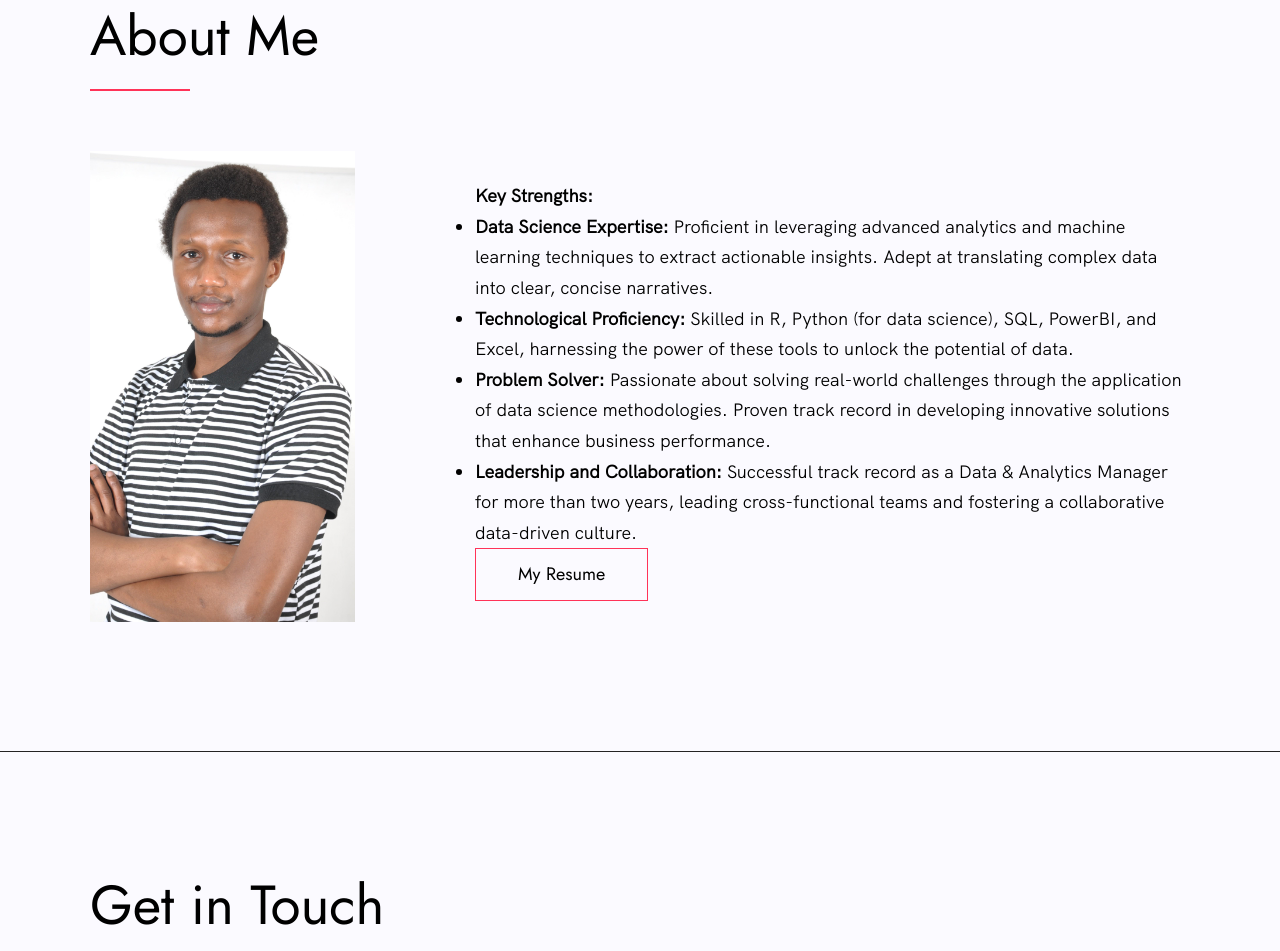
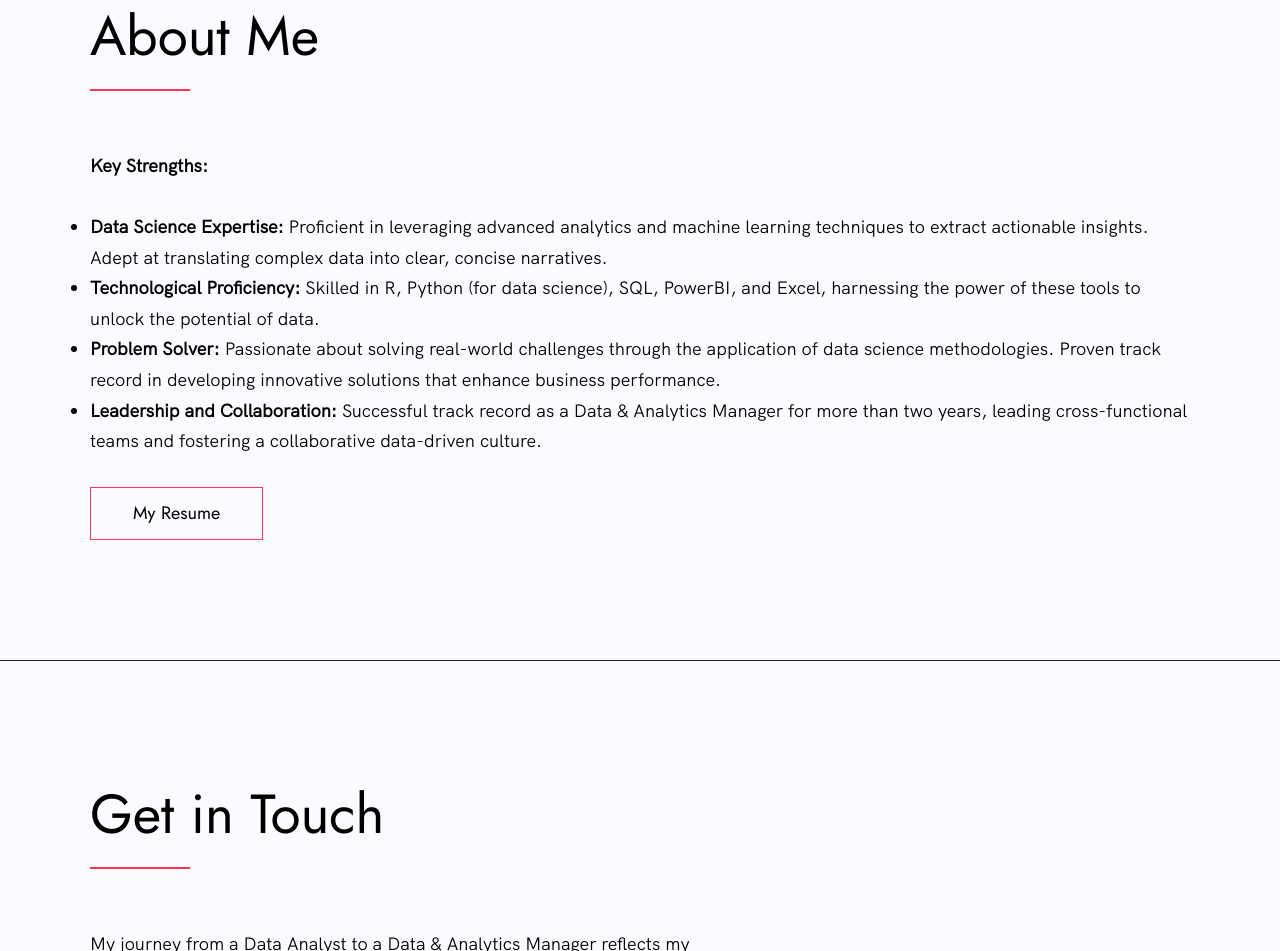
Before and after one commit to AntonyRono/github_portfolio, a plain HTML site: page index.html in a window 1280 px wide. Shown: the part 3776-4727 px from the top of the page. Drawn offline with Linux system fonts and the light colour scheme.

Commit message:
Removed my photo, and re-idented the key strengths section

```diff
--- a/index.css
+++ b/index.css
@@ -584,7 +584,7 @@ body:not(.user-is-tabbing) a:focus {
 
 @media(min-width: 901px) {
     .about__text {
-        flex: 0 0 65%;
+        flex: 0 0 100%;
     }
 
     .about__photo-container {
--- a/index.html
+++ b/index.html
@@ -259,21 +259,22 @@
               </p>
             </p>-->
             <h4>Key Strengths:</h4>
-
+              <br>
             <ul>
               <li><strong>Data Science Expertise:</strong> Proficient in leveraging advanced analytics and machine learning techniques to extract actionable insights. Adept at translating complex data into clear, concise narratives.</li>
               <li><strong>Technological Proficiency:</strong> Skilled in R, Python (for data science), SQL, PowerBI, and Excel, harnessing the power of these tools to unlock the potential of data.</li>
               <li><strong>Problem Solver:</strong> Passionate about solving real-world challenges through the application of data science methodologies. Proven track record in developing innovative solutions that enhance business performance.</li>
               <li><strong>Leadership and Collaboration:</strong> Successful track record as a Data & Analytics Manager for more than two years, leading cross-functional teams and fostering a collaborative data-driven culture.</li>
+              <br>
             </ul>
             <!-- Provide a link to your resume -->
             <a href="https://1drv.ms/b/s!AlLQDCSOmBx_hL8PbU5MOqLuOHgujw?e=0xHHTc" class="btn">My Resume</a>
           </div>
 
-          <div class="about__photo-container">
+        <!--  <div class="about__photo-container"> -->
             <!-- Add a nice photo of yourself -->
-            <img class="about__photo" src="./images/antonyronophoto.png" alt="" />
-          </div>
+          <!--  <img class="about__photo" src="./images/antonyronophoto.png" alt="" /> -->
+        <!--  </div> -->
         </div>
       </div>
     </section>
```
